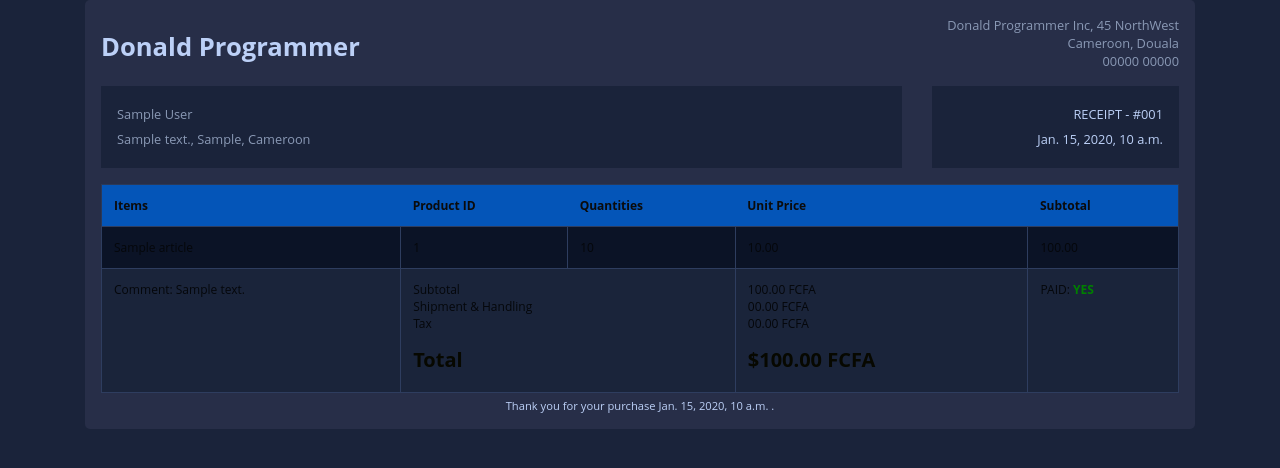
After one commit to donaldte/django-invoice, a Django app: template templates/invoice-pdf.html in a window 1280 px wide. The commit adds this page. Shown: the top 468 px of the page. Run offline with Django 4.2, Linux system fonts and the light colour scheme; tables that the repository leaves empty hold one stand-in row (values such as "Sample post"); the template is opened without the code that fills it: values that come from a table or form of the project are taken from there, most other values are stand-ins (such as "Sample title", 1, 10 or a date in 2020).

Commit message:
feat: generate invoice pdf from html

```diff
--- a/fact_app/urls.py
+++ b/fact_app/urls.py
@@ -5,5 +5,6 @@ urlpatterns = [
     path('', views.HomeView.as_view(), name='home'),
     path('add-customer', views.AddCustomerView.as_view(), name='add-customer'),
     path('add-invoice', views.AddInvoiceView.as_view(), name='add-invoice'),
-    path('view-invoice/<int:pk>', views.InvoiceVisualizationView.as_view(), name='view-invoice')
+    path('view-invoice/<int:pk>', views.InvoiceVisualizationView.as_view(), name='view-invoice'),
+    path('invoice-pdf/<int:pk>', views.get_invoice_pdf, name="invoice-pdf")
 ]
--- /dev/null
+++ b/templates/invoice-pdf.html
@@ -0,0 +1,329 @@
+<!DOCTYPE html>
+<html lang="en">
+<head>
+    <meta charset="UTF-8">
+    <meta http-equiv="X-UA-Compatible" content="IE=edge">
+    <meta name="viewport" content="width=device-width, initial-scale=1.0">
+   <!-- bootstrap -->
+   <link rel="stylesheet" href="https://cdn.jsdelivr.net/npm/bootstrap@4.6.2/dist/css/bootstrap.min.css" integrity="sha384-xOolHFLEh07PJGoPkLv1IbcEPTNtaed2xpHsD9ESMhqIYd0nLMwNLD69Npy4HI+N" crossorigin="anonymous">
+
+
+
+
+   <script src="https://code.jquery.com/jquery-3.6.3.js" integrity="sha256-nQLuAZGRRcILA+6dMBOvcRh5Pe310sBpanc6+QBmyVM=" crossorigin="anonymous"></script>
+   <title>Facture</title>
+
+   <style>
+     body {
+            margin: 0;
+            padding: 0;
+            font: 400 .875rem 'Open Sans', sans-serif;
+            color: #bcd0f7;
+            background-color: #1A233A;
+            position: relative;
+            height: 100%;
+        }
+
+        .invoice-container {
+            padding: 1rem;
+        }
+
+        .invoice-container .invoice-header .invoice-logo {
+            margin: 0.8rem 0 0 0;
+            display: inline-block;
+            font-size: 1.6rem;
+            font-weight: 700;
+            color: #bcd0f7;
+        }
+
+        .invoice-container .invoice-header .invoice-logo img {
+            max-width: 130px;
+        }
+
+        .invoice-container .invoice-header address {
+            font-size: 0.8rem;
+            color: #8a99b5;
+            margin: 0;
+        }
+
+        .invoice-container .invoice-details {
+            margin: 1rem 0 0 0;
+            padding: 1rem;
+            line-height: 180%;
+            background-color: #1a233a;
+        }
+
+        .invoice-container .invoice-details .invoice-num {
+            text-align: right;
+            font-size: 0.8rem;
+        }
+
+        .invoice-container .invoice-body {
+            padding: 1rem 0 0 0;
+        }
+
+        .invoice-container .invoice-footer {
+            text-align: center;
+            font-size: 0.7rem;
+            margin: 5px 0 0 0;
+        }
+
+        .invoice-status {
+            text-align: center;
+            padding: 1rem;
+            background: #272e48;
+            -webkit-border-radius: 4px;
+            -moz-border-radius: 4px;
+            border-radius: 4px;
+            margin-bottom: 1rem;
+        }
+
+        .invoice-status h2.status {
+            margin: 0 0 0.8rem 0;
+        }
+
+        .invoice-status h5.status-title {
+            margin: 0 0 0.8rem 0;
+            color: #8a99b5;
+        }
+
+        .invoice-status p.status-type {
+            margin: 0.5rem 0 0 0;
+            padding: 0;
+            line-height: 150%;
+        }
+
+        .invoice-status i {
+            font-size: 1.5rem;
+            margin: 0 0 1rem 0;
+            display: inline-block;
+            padding: 1rem;
+            background-color: #1a233a;
+            -webkit-border-radius: 50px;
+            -moz-border-radius: 50px;
+            border-radius: 50px;
+        }
+
+        .invoice-status .badge {
+            text-transform: uppercase;
+        }
+
+        @media (max-width: 767px) {
+            .invoice-container {
+                padding: 1rem;
+            }
+        }
+
+        .card {
+            background: #272E48;
+            -webkit-border-radius: 5px;
+            -moz-border-radius: 5px;
+            border-radius: 5px;
+            border: 0;
+            margin-bottom: 1rem;
+        }
+
+        .custom-table {
+            border: 1px solid #2b3958;
+        }
+
+        .custom-table thead {
+            background-color: #0455b8;
+        }
+
+        .custom-table thead th {
+            border: 0;
+            color: #0b0b0b;
+        }
+
+        .custom-table>tbody tr:hover {
+            background-color: #172033;
+        }
+
+        .custom-table>tbody tr:nth-of-type(even) {
+            background-color: #1a243a;
+        }
+
+        .custom-table>tbody td {
+            border: 1px solid #2e3d5f;
+        }
+
+        .table {
+            background-color: #0b1326;
+            color: #05070b;
+            font-size: .75rem;
+        }
+
+        .text-success {
+            color: #070800 !important;
+        }
+
+        .custom-actions-btns {
+            margin: auto;
+            display: flex;
+            justify-content: flex-end;
+        }
+
+        .custom-actions-btns .btn {
+            margin: .3rem 0 .3rem .3rem;
+        }
+
+   </style>
+</head>
+<body>
+
+    <div class="container">
+        <div class="row gutters">
+            <div class="col-xl-12 col-lg-12 col-md-12 col-sm-12 col-12">
+                <div class="card">
+                    <div class="card-body p-0">
+                        <div class="invoice-container">
+                            <div class="invoice-header">
+
+                                <!-- Row start -->
+                                <div class="row gutters">
+                                    <div class="col-xl-6 col-lg-6 col-md-6 col-sm-6">
+                                        <a href="donaldprogrammeur.com" class="invoice-logo">
+                                            Donald Programmer
+                                        </a>
+                                    </div>
+                                    <div class="col-lg-6 col-md-6 col-sm-6">
+                                        <address class="text-right">
+                                            Donald Programmer Inc, 45 NorthWest<br>
+                                            Cameroon, Douala<br>
+                                            00000 00000
+                                        </address>
+                                    </div>
+                                </div>
+                                <!-- Row end -->
+
+                                <!-- Row start -->
+                                <div class="row gutters">
+                                    <div class="col-xl-9 col-lg-9 col-md-12 col-sm-12 col-12">
+                                        <div class="invoice-details">
+                                            <address>
+                                                {{obj.customer.name}}<br>
+                                                {{obj.customer.address}}, {{obj.customer.city}}, Cameroon
+                                            </address>
+                                        </div>
+                                    </div>
+                                    <div class="col-xl-3 col-lg-3 col-md-12 col-sm-12 col-12">
+                                        <div class="invoice-details">
+                                            <div class="invoice-num">
+                                                <div>{{obj.get_invoice_type_display}} - #00{{obj.id}}</div>
+                                                <div>{{obj.invoice_date_time}}</div>
+                                            </div>
+                                        </div>
+                                    </div>
+                                </div>
+                                <!-- Row end -->
+
+                            </div>
+
+                            <div class="invoice-body">
+
+                                <!-- Row start -->
+                                <div class="row gutters">
+                                    <div class="col-lg-12 col-md-12 col-sm-12">
+                                        <div class="table-responsive">
+                                            <table class="table custom-table m-0">
+                                                <thead>
+                                                    <tr>
+                                                        <th>Items</th>
+                                                        <th>Product ID</th>
+                                                        <th>Quantities</th>
+                                                        <th>Unit Price</th>
+                                                        <th>Subtotal</th>
+                                                    </tr>
+                                                </thead>
+                                                <tbody>
+                                                  {% for article in articles %}
+
+                                                    <tr>
+
+
+
+                                                        <td>
+                                                            {{ article.name }}
+
+                                                        </td>
+
+                                                        <td>
+                                                            {{ article.id }}
+
+                                                        </td>
+
+                                                        <td>
+                                                            {{ article.quantity }}
+
+                                                        </td>
+
+                                                        <td>
+                                                            {{ article.unit_price }}
+
+                                                        </td>
+
+                                                        <td>
+                                                            {{ article.get_total }}
+
+                                                        </td>
+
+
+
+                                                    </tr>
+                                                   {% endfor %}
+
+
+                                                    <tr>
+                                                        <td>Comment: {{obj.comments}}</td>
+                                                        <td colspan="2">
+                                                            <p>
+                                                                Subtotal<br>
+                                                                Shipment &amp; Handling<br>
+                                                                Tax<br>
+                                                            </p>
+                                                            <h5 class="text-success"><strong>Total</strong></h5>
+                                                        </td>
+                                                        <td>
+                                                            <p>
+                                                                {{obj.get_total}} FCFA<br>
+                                                                00.00 FCFA<br>
+                                                                00.00 FCFA<br>
+                                                            </p>
+                                                            <h5 class="text-success"><strong>${{obj.get_total}} FCFA</strong></h5>
+                                                        </td>
+                                                        <td>
+                                                                PAID:
+
+                                                            {% if obj.paid  %}
+
+                                                               <strong style="color: green;">YES</strong>
+                                                            {% else %}
+                                                                <strong style="color: red;">NO</strong>
+
+                                                            {% endif %}
+                                                        </td>
+                                                    </tr>
+                                                </tbody>
+                                            </table>
+                                        </div>
+                                    </div>
+                                </div>
+                                <!-- Row end -->
+
+                            </div>
+
+                            <div class="invoice-footer">
+                                Thank you for your purchase {{date}} .
+                            </div>
+
+                        </div>
+                    </div>
+                </div>
+            </div>
+        </div>
+    </div>
+
+
+</body>
+</html>
--- a/templates/invoice.html
+++ b/templates/invoice.html
@@ -16,7 +16,7 @@
     						<div class="row gutters">
     							<div class="col-xl-12 col-lg-12 col-md-12 col-sm-12">
     								<div class="custom-actions-btns mb-5">
-    									<a href="" class="btn btn-primary">
+    									<a href="{% url 'invoice-pdf' pk=obj.pk %}" class="btn btn-primary">
     										<i class="icon-download"></i> Download
     									</a>
     									<a href="#" class="btn btn-secondary">
```
Also changed, not shown: fact_app/utils.py (+18 -0 lines), fact_app/views.py (+47 -9 lines).
